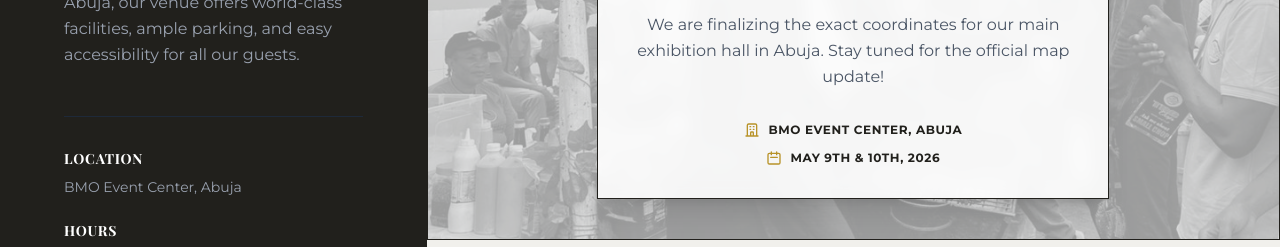
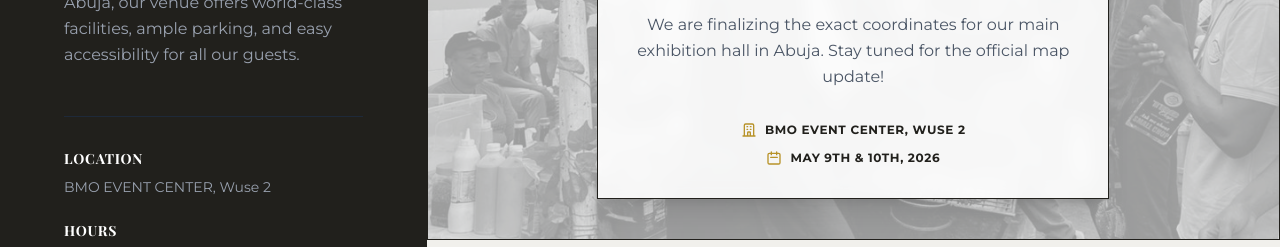
Before and after one commit to lamiodi/WodibenuahFair, a React (Vite) app in the folder wodifair-app/: page /event-info in a window 1280 px wide. Shown: the part 4440-4687 px from the top of the page. Built offline with nearby package versions, Linux system fonts and the light colour scheme; no server answers; a web font is replaced by a local one.

Commit message:
fix: update event location and add "Drinks" category
- Change event location from "BMO Event Center, Abuja" to "BMO EVENT CENTER, Wuse 2" across all components
- Add "Drinks" option to registration form's business category dropdown

```diff
--- a/wodifair-app/src/components/HomePopup.jsx
+++ b/wodifair-app/src/components/HomePopup.jsx
@@ -85,7 +85,7 @@ const HomePopup = () => {
             {/* Text Section (Right) */}
             <div className="w-full md:w-1/2 p-8 md:p-12 flex flex-col justify-center bg-cream relative">
               <div className="mb-2">
-                <span className="text-xs font-bold text-gray-500 uppercase tracking-[0.2em]">Abuja Edition</span>
+                <span className="text-xs font-bold text-gray-500 uppercase tracking-[0.2em]">BMO EVENT CENTER, Wuse 2</span>
               </div>
 
               <h2 className="text-4xl md:text-5xl font-heading font-medium text-deep-black uppercase leading-none mb-6">
--- a/wodifair-app/src/components/NextEventCountdown.jsx
+++ b/wodifair-app/src/components/NextEventCountdown.jsx
@@ -17,7 +17,7 @@ const NextEventCountdown = () => {
             setNextEvent({
                 title: "Wodibenuah Fair Abuja",
                 start_date: "2026-05-09T10:00:00",
-                location: "BMO Event Center, Abuja",
+                location: "BMO EVENT CENTER, Wuse 2",
                 is_registration_open: true
             });
         }
@@ -28,7 +28,7 @@ const NextEventCountdown = () => {
         setNextEvent({
             title: "Wodibenuah Fair Abuja",
             start_date: "2026-05-09T10:00:00",
-            location: "BMO Event Center, Abuja",
+            location: "BMO EVENT CENTER, Wuse 2",
             is_registration_open: true
         });
         setLoading(false);
--- a/wodifair-app/src/components/VenueMap.jsx
+++ b/wodifair-app/src/components/VenueMap.jsx
@@ -39,7 +39,7 @@ const VenueMap = () => {
         <div className="flex flex-col gap-3 text-xs font-bold uppercase tracking-wider text-deep-black">
           <div className="flex items-center justify-center gap-2">
             <svg className="w-4 h-4 text-gold" fill="none" stroke="currentColor" viewBox="0 0 24 24"><path strokeLinecap="round" strokeLinejoin="round" strokeWidth={2} d="M19 21V5a2 2 0 00-2-2H7a2 2 0 00-2 2v16m14 0h2m-2 0h-5m-9 0H3m2 0h5M9 7h1m-1 4h1m4-4h1m-1 4h1m-5 10v-5a1 1 0 011-1h2a1 1 0 011 1v5m-4 0h4" /></svg>
-            <span>BMO Event Center, Abuja</span>
+            <span>BMO EVENT CENTER, Wuse 2</span>
           </div>
           <div className="flex items-center justify-center gap-2">
             <svg className="w-4 h-4 text-gold" fill="none" stroke="currentColor" viewBox="0 0 24 24"><path strokeLinecap="round" strokeLinejoin="round" strokeWidth={2} d="M8 7V3m8 4V3m-9 8h10M5 21h14a2 2 0 002-2V7a2 2 0 00-2-2H5a2 2 0 00-2 2v12a2 2 0 002 2z" /></svg>
--- a/wodifair-app/src/pages/EventInfo.jsx
+++ b/wodifair-app/src/pages/EventInfo.jsx
@@ -236,7 +236,7 @@ const EventInfo = () => {
             <div className="space-y-6 border-t border-gray-800 pt-8">
                <div>
                  <h4 className="text-sm font-bold uppercase tracking-wider mb-2">Location</h4>
-                 <p className="text-gray-400 text-sm">BMO Event Center, Abuja</p>
+                 <p className="text-gray-400 text-sm">BMO EVENT CENTER, Wuse 2</p>
                </div>
                <div>
                  <h4 className="text-sm font-bold uppercase tracking-wider mb-2">Hours</h4>
--- a/wodifair-app/src/pages/Register.jsx
+++ b/wodifair-app/src/pages/Register.jsx
@@ -439,6 +439,7 @@ const Register = () => {
                     <option value="Fashion & Apparel">Fashion & Apparel</option>
                     <option value="Beauty, Cosmetics & Skincare">Beauty, Cosmetics & Skincare</option>
                     <option value="Food & Beverages">Food & Beverages</option>
+                    <option value="Drinks">Drinks</option>
                     <option value="Art, Crafts & Lifestyle">Art, Crafts & Lifestyle</option>
                     <option value="Home & Interior Decor">Home & Interior Decor</option>
                     <option value="Health & Wellness">Health & Wellness</option>
```
